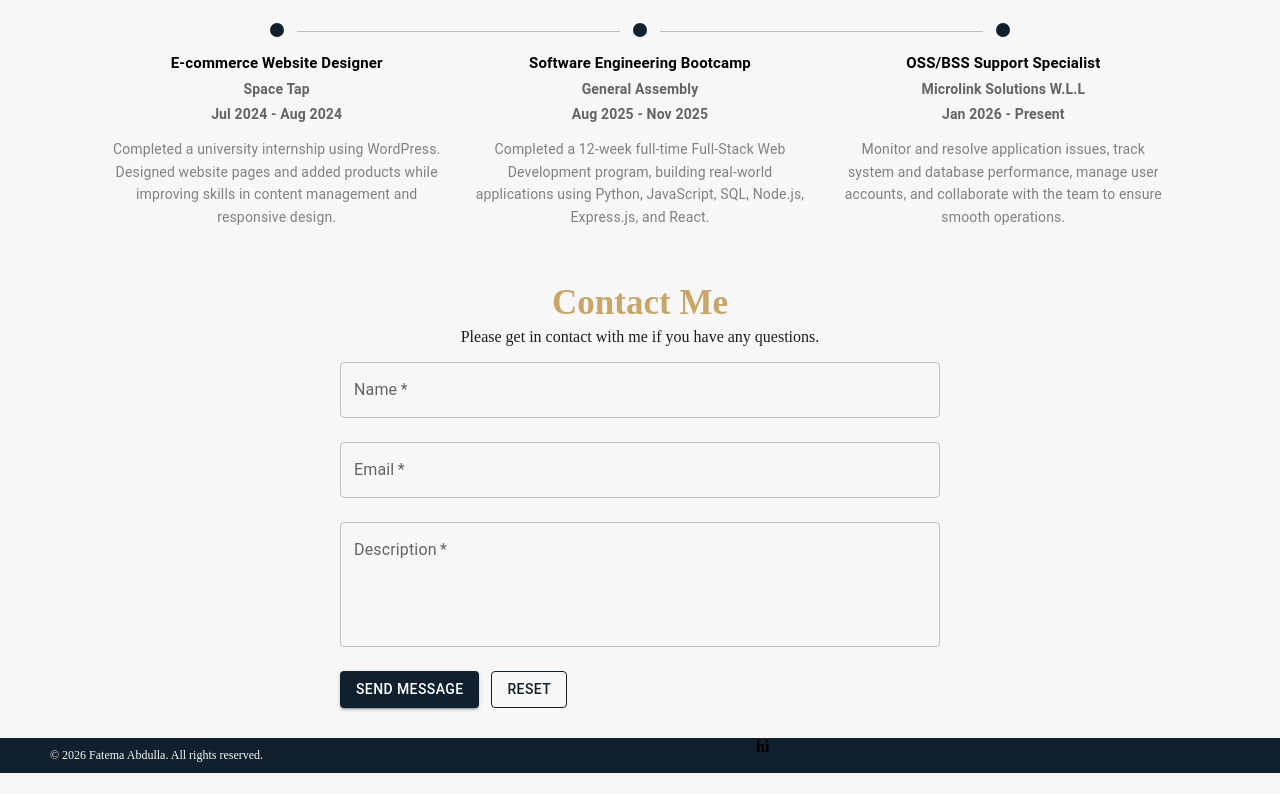
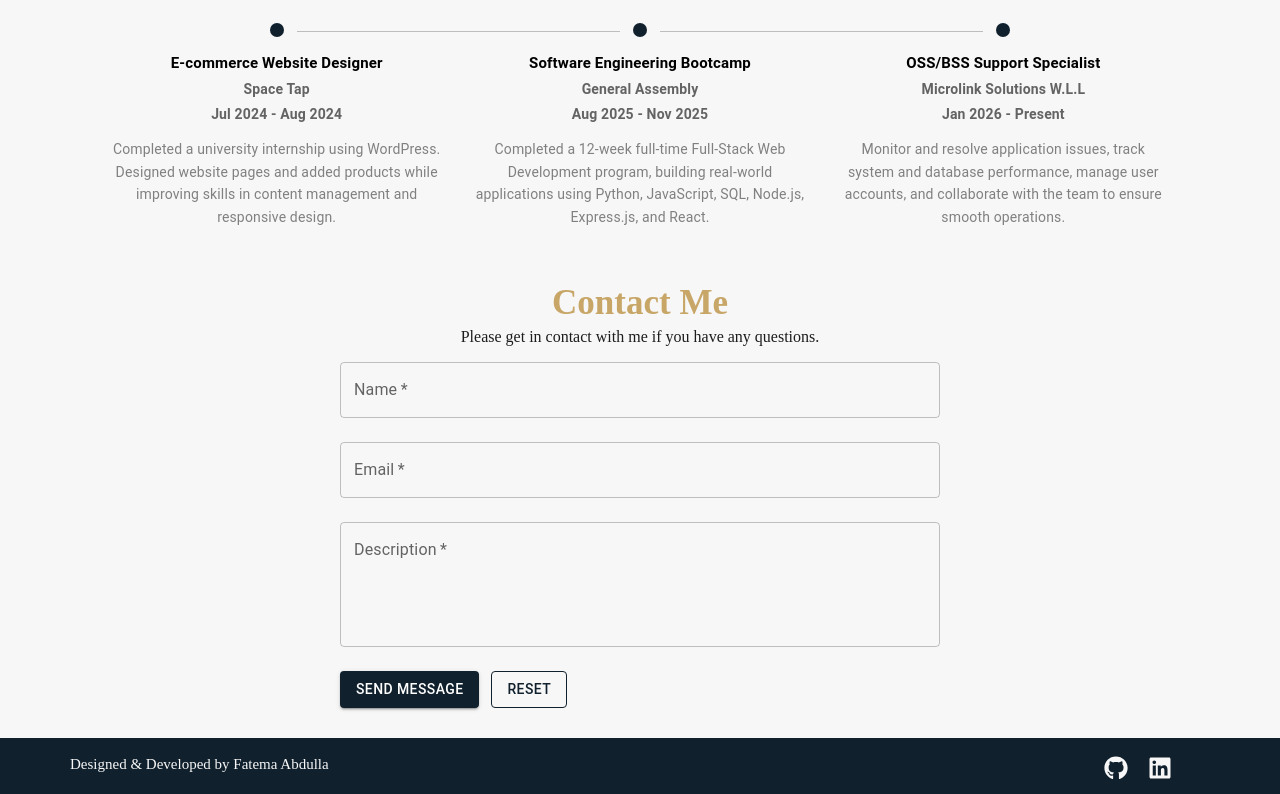
Before and after one commit to Fatema-Abdulla/portfolio, a React (Vite) app: page / in a window 1280 px wide. Shown: the part 884-1678 px from the top of the page. Before the commit the page ends 1657 px from the top, so only its background shows below. Built offline with nearby package versions, Linux system fonts and the light colour scheme.

Commit message:
completed the footer

```diff
--- a/package.json
+++ b/package.json
@@ -15,6 +15,7 @@
     "@mui/material": "^7.3.8",
     "react": "^19.2.4",
     "react-dom": "^19.2.4",
+    "react-icons": "^5.6.0",
     "react-router-dom": "^7.13.0",
     "react-scroll": "^1.9.3"
   },
--- a/src/App.css
+++ b/src/App.css
@@ -64,7 +64,7 @@ body {
   font-weight: 700;
 }
 
-.header-container {
+.header-container, .footer-container {
   background-color: #10202d;
 }
 
@@ -170,13 +170,33 @@ body {
 }
 
 .footer-text{
-  padding: 10px 0 10px 50px;
+  padding: 18px 0 10px 70px;
 }
 
 .my-copyright{
-  font-size: 12px;
+  font-size: 15px;
   color: #f7f7f7;
   font-weight:lighter;
+}
+
+.footer-text-right{
+  padding: 18px 0 10px 15px;
+  text-align: right;
+}
+
+.github{
+  margin-right: 20px;
+}
+
+.my-accounts{
+  font-size: 24px;
+  color: #f7f7f7;
+  transition: color 0.3s ease, transform 0.3s ease
+}
+
+.my-accounts:hover{
+  color: #d6b77a;
+  transform: translateY(-2px);
 }
 
 /* Responsive */
--- a/src/components/Footer.jsx
+++ b/src/components/Footer.jsx
@@ -2,19 +2,19 @@ import "../App.css"
 
 import Box from "@mui/material/Box"
 import Grid from "@mui/material/Grid"
-import { styled } from "@mui/material/styles"
-import { Link } from "react-scroll"
-
+import { FaGithub, FaLinkedin } from "react-icons/fa";
+import { Link } from "react-router-dom";
 
 const Footer = () => {
   return (
     <Box sx={{ flexGrow: 1 }}>
-      <Grid container spacing={2} className="header-container">
+      <Grid container spacing={2} className="footer-container">
         <Grid size={{ xs: 7 }} className="footer-text">
-          <h2 className="my-copyright">© 2026 Fatema Abdulla. All rights reserved.</h2>
+          <h2 className="my-copyright">Designed & Developed by Fatema Abdulla</h2>
         </Grid>
-        <Grid size={{ xs: 4 }}>
-          <h4> hi </h4>
+        <Grid size={{ xs: 4 }} className="footer-text-right">
+          <Link to="https://github.com/Fatema-Abdulla" target="_blank"><FaGithub className="my-accounts github" /></Link>
+          <Link to="https://www.linkedin.com/in/fatema-abdulla-bh" target="_blank"><FaLinkedin className="my-accounts"/></Link>
         </Grid>
       </Grid>
     </Box>
```
Also changed, not shown: 2 other files (tests, documents, lock files or other folders).
